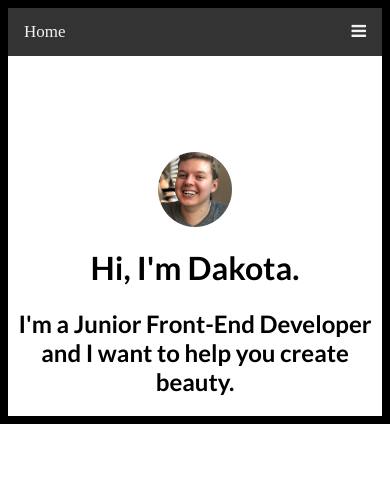
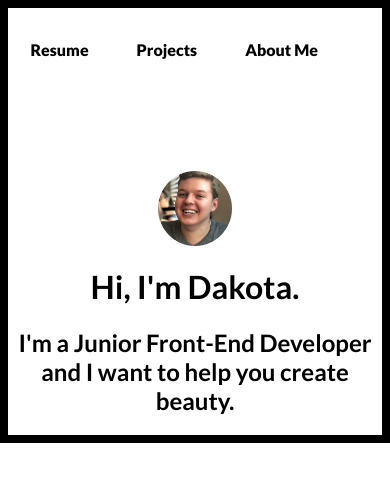
Before and after one commit to DakSit/Personal-Website, a plain HTML site: page index.html in a window 390 px wide. Drawn offline with Linux system fonts and the light colour scheme.

Commit message:
Navbar fixes
Decided no hamburgers

```diff
--- a/css/PersonalWebsite.css
+++ b/css/PersonalWebsite.css
@@ -30,58 +30,29 @@ h2 {
 
 /* Add a black background color to the top navigation */
 .topnav {
-  background-color: #333;
   overflow: hidden;
+  font-family: 'Lato';
+  font-weight: 900;
+  color: black;
+  padding-right: 2em;
 }
 
 /* Style the links inside the navigation bar */
 .topnav a {
-  float: left;
+  margin-top: 1em;
+  margin-right: 1em;
+  float: right;
   display: block;
-  color: #f2f2f2;
   text-align: center;
-  padding: 14px 16px;
+  padding: 1em 1em;
   text-decoration: none;
-  font-size: 17px;
+  font-size: 1em;
+  color: black;
 }
 
 /* Change the color of links on hover */
 .topnav a:hover {
   /*background-color: #ddd;
   color: black; */
+  text-decoration: underline;
 }
-
-/* Add an active class to highlight the current page */
-.topnav a.active {
-/*  background-color: #4CAF50;
-  color: white; */
-}
-
-/* Hide the link that should open and close the topnav on small screens */
-.topnav .icon {
-  display: none;
-}
-
-/* When the screen is less than 600 pixels wide, hide all links, except for the first one ("Home"). Show the link that contains should open and close the topnav (.icon) */
-@media screen and (max-width: 600px) {
-  .topnav a:not(:first-child) {display: none;}
-  .topnav a.icon {
-    float: right;
-    display: block;
-  }
-}
-
-/* The "responsive" class is added to the topnav with JavaScript when the user clicks on the icon. This class makes the topnav look good on small screens (display the links vertically instead of horizontally) */
-@media screen and (max-width: 600px) {
-  .topnav.responsive {position: relative;}
-  .topnav.responsive a.icon {
-    position: absolute;
-    right: 0;
-    top: 0;
-  }
-  .topnav.responsive a {
-    float: none;
-    display: block;
-    text-align: left;
-  }
-}
--- a/index.html
+++ b/index.html
@@ -12,23 +12,10 @@
 <body>
   <header>
     <div class="topnav" id="myTopnav">
-      <a href="#home" class="active">Home</a>
-      <a href="#news">About Me</a>
-      <a href="#contact">Projects</a>
-      <a href="javascript:void(0);" class="icon" onclick="myFunction()">
-        <i class="fa fa-bars"></i>
-      </a>
+      <a href="#home" class="active">About Me</a>
+      <a href="#news">Projects</a>
+      <a href="#resume">Resume</a>
     </div>
-    <script>
-function myFunction() {
-  var x = document.getElementById("myTopnav");
-  if (x.className === "topnav") {
-    x.className += " responsive";
-  } else {
-    x.className = "topnav";
-  }
-}
-</script>
   </header>
 <img class ="personal-img" src="Images/facecropped.png">
 <h1>Hi, I'm Dakota.</h1>
```
